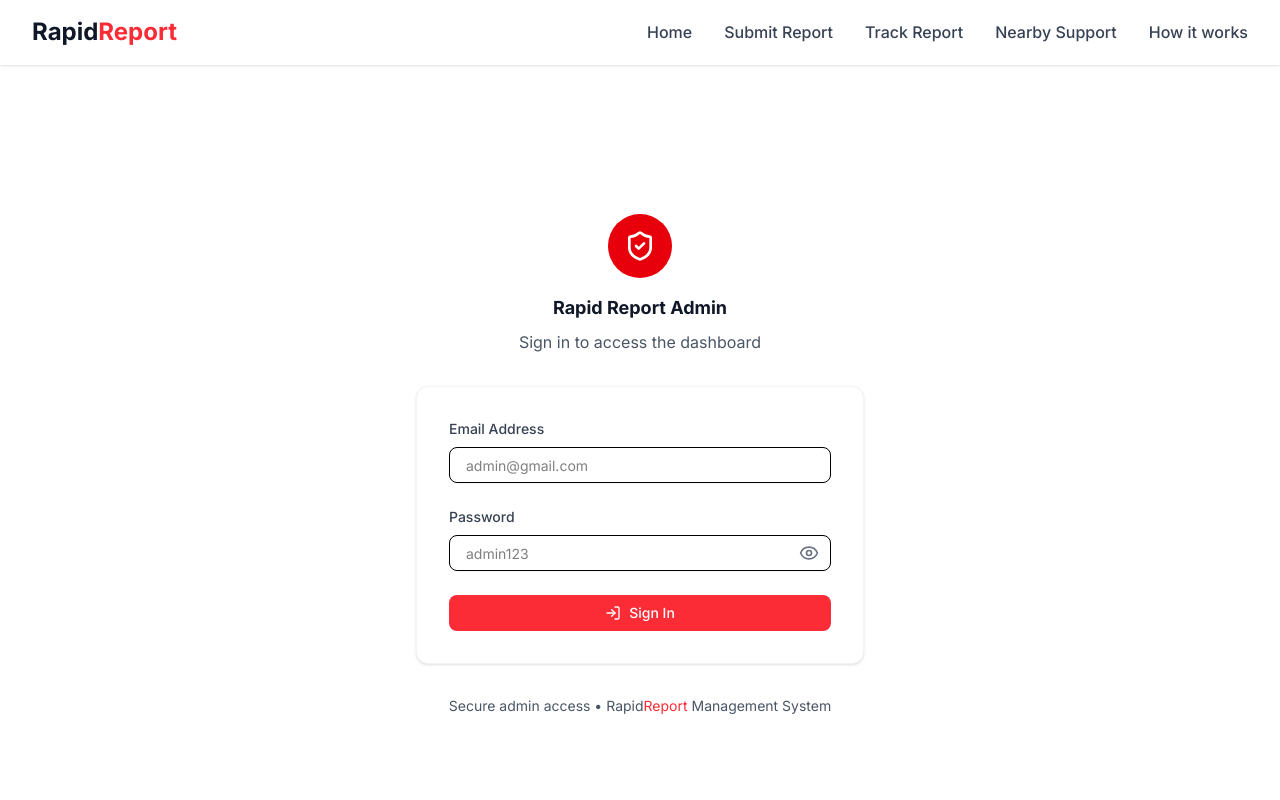
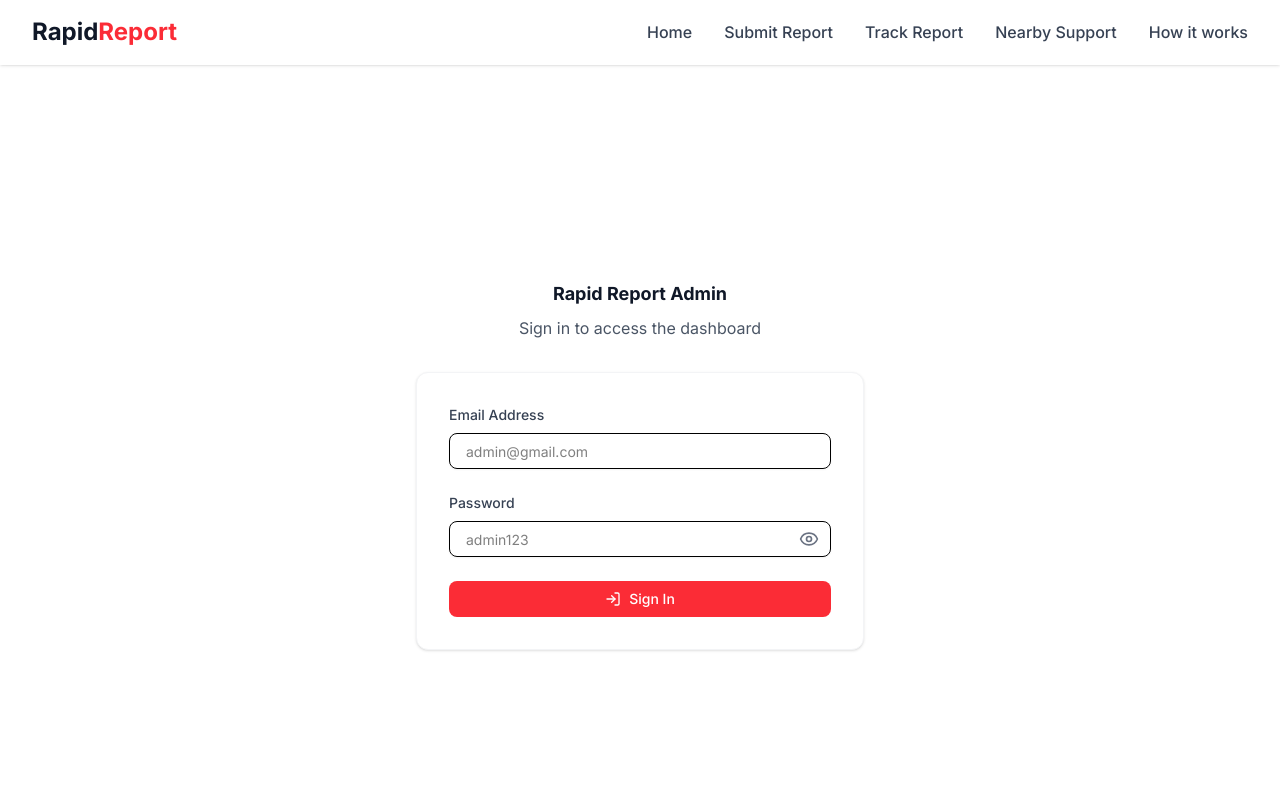
Before and after one commit to hiarun02/rapidReport, a React (Vite) app in the folder client/: page /admin/login in a window 1280 px wide. Shown: the top 800 px of the page. Built offline with nearby package versions, Linux system fonts and the light colour scheme.

Commit message:
update admin login page

```diff
--- a/client/src/components/admin/login/Login.tsx
+++ b/client/src/components/admin/login/Login.tsx
@@ -4,7 +4,7 @@
 import {Input} from "@/components/ui/input";
 import {Label} from "@/components/ui/label";
 import {useAdminStore} from "@/store/useAdminStore";
-import {LogInIcon, EyeIcon, EyeOffIcon, ShieldCheckIcon} from "lucide-react";
+import {LogInIcon, EyeIcon, EyeOffIcon} from "lucide-react";
 import {useState} from "react";
 import {useNavigate, useLocation} from "react-router-dom";
 import {toast} from "sonner";
@@ -57,13 +57,10 @@
   };
 
   return (
-    <div className="min-h-screen  flex justify-center items-center p-4 py-10">
+    <div className="min-h-screen flex justify-center items-center p-4">
       <div className="w-full max-w-md">
         {/* Header */}
         <div className="text-center mb-8">
-          <div className="inline-flex items-center justify-center w-16 h-16 bg-red-600 rounded-full mb-4">
-            <ShieldCheckIcon className="w-8 h-8 text-white" />
-          </div>
           <h1 className="text-lg font-bold text-gray-900 mb-2">
             Rapid Report Admin
           </h1>
@@ -148,13 +145,6 @@
             </Button>
           </form>
         </div>
-
-        <div className="text-center mt-8">
-          <p className="text-sm text-gray-600">
-            Secure admin access • Rapid
-            <span className="text-red-500">Report</span> Management System
-          </p>
-        </div>
       </div>
     </div>
   );
```
